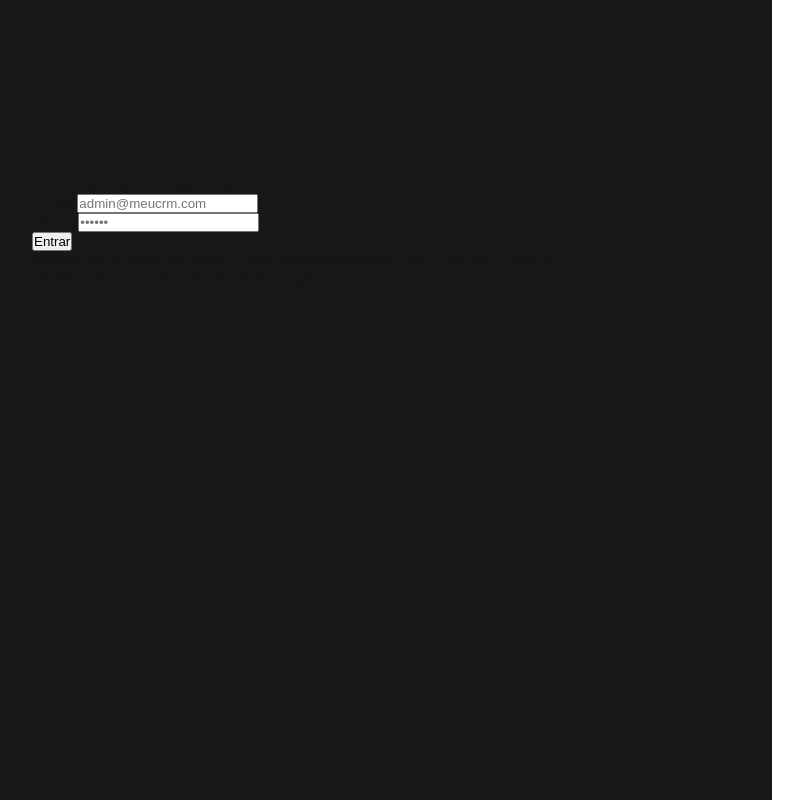
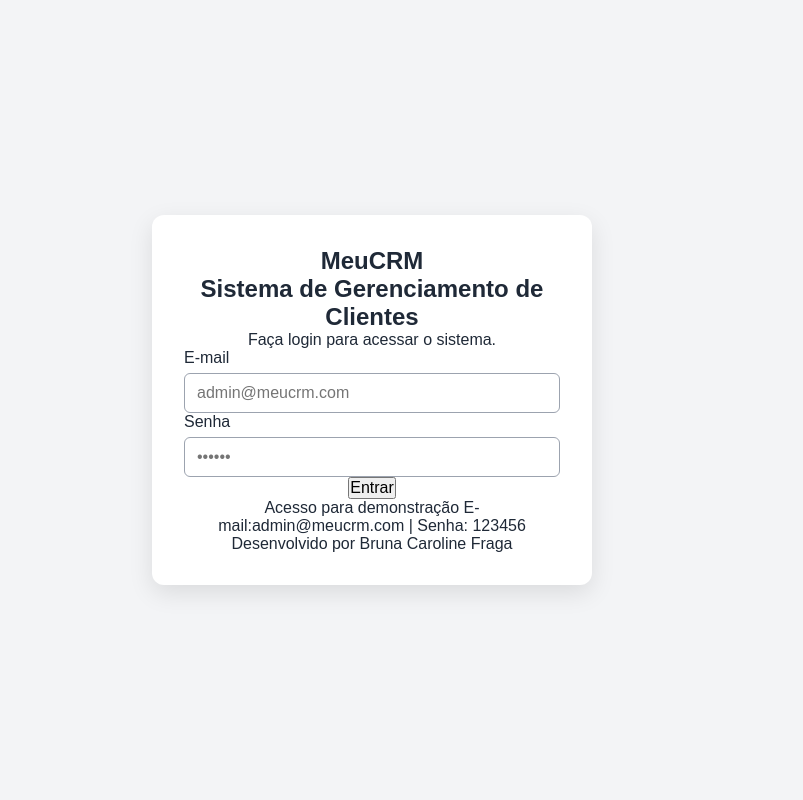
Before and after one commit to BrunaFraga-0/meucrm, a Next.js app in the folder frontend/: page / in a window 1280 px wide. Shown: the whole page, without its empty margins (28-831 px from the left). Built offline with nearby package versions, Linux system fonts and the light colour scheme.

Commit message:
style: estiliza tela de login

```diff
--- a/frontend/src/app/globals.css
+++ b/frontend/src/app/globals.css
@@ -1,49 +1,24 @@
-:root {
-  --background: #ffffff;
-  --foreground: #171717;
-}
-
-@media (prefers-color-scheme: dark) {
-  :root {
-    --background: #0a0a0a;
-    --foreground: #ededed;
-  }
-}
-
-html {
-  height: 100%;
-}
-
-html,
-body {
-  max-width: 100vw;
-  overflow-x: hidden;
-}
-
-body {
-  min-height: 100%;
-  display: flex;
-  flex-direction: column;
-  color: var(--foreground);
-  background: var(--background);
-  font-family: Arial, Helvetica, sans-serif;
-  -webkit-font-smoothing: antialiased;
-  -moz-osx-font-smoothing: grayscale;
-}
-
 * {
   box-sizing: border-box;
   padding: 0;
   margin: 0;
 }
 
-a {
-  color: inherit;
-  text-decoration: none;
+html,
+body {
+  min-height: 100vh;
+  max-width: 100vw;
+  overflow-x: hidden;
 }
 
-@media (prefers-color-scheme: dark) {
-  html {
-    color-scheme: dark;
-  }
+body {
+  background-color: #f3f4f6;
+  color: #1f2937;
+  font-family: Arial, Helvetica, sans-serif;
 }
+
+button,
+input,
+textarea {
+  font: inherit;
+}
--- a/frontend/src/app/page.module.css
+++ b/frontend/src/app/page.module.css
@@ -23,11 +23,14 @@
   flex: 1;
   width: 100%;
   max-width: 800px;
+  min-height: 100vh;
   flex-direction: column;
-  align-items: flex-start;
-  justify-content: space-between;
-  background-color: var(--foreground);
+  align-items: center;
+  justify-content: center;
+  background-color: #f3f4f6;
+  color: #1f2937;
   padding: 120px 60px;
+  text-align: center;
 }
 
 .intro {
@@ -46,6 +49,7 @@
   letter-spacing: -2.4px;
   text-wrap: balance;
   color: var(--text-primary);
+  text-align: center;
 }
 
 .intro p {
@@ -54,6 +58,7 @@
   line-height: 32px;
   text-wrap: balance;
   color: var(--text-secondary);
+  text-align: center;
 }
 
 .intro a {
@@ -140,3 +145,30 @@ a.secondary {
     --button-secondary-border: #1a1a1a;
   }
 }
+
+.telaDeLogin {
+  width: 100%;
+  max-width: 440px;
+  padding: 32px;
+  border-radius: 12px;
+  background-color: #ffffff;
+  color: #1f2937;
+  box-shadow: 0 8px 24px rgba(0, 0, 0, 0.1);
+}
+
+.formEmail,
+.formSenha {
+  display: flex;
+  flex-direction: column;
+  gap: 6px;
+  text-align: left;
+}
+
+.form input {
+  width: 100%;
+  padding: 10px 12px;
+  border: 1px solid #9ca3af;
+  border-radius: 6px;
+  background-color: #ffffff;
+  color: #111827;
+}
```
